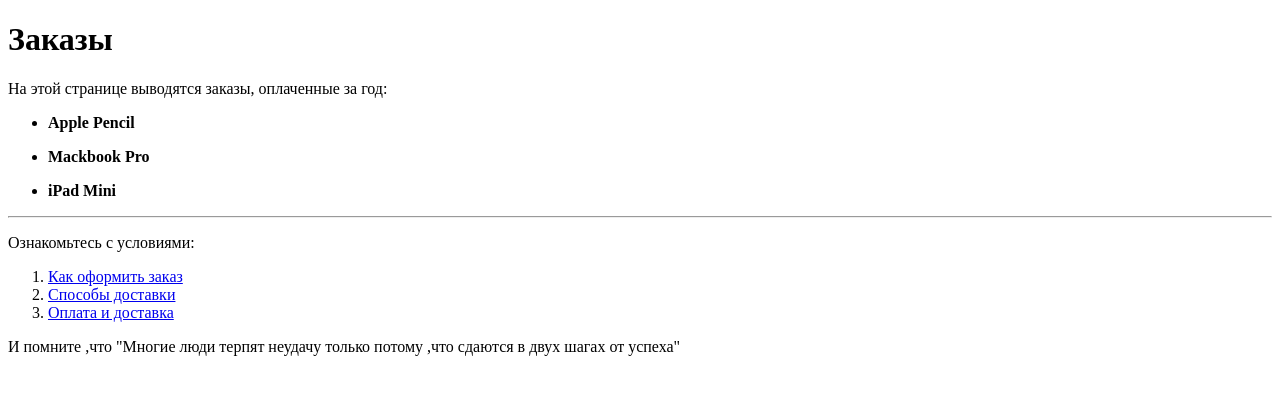
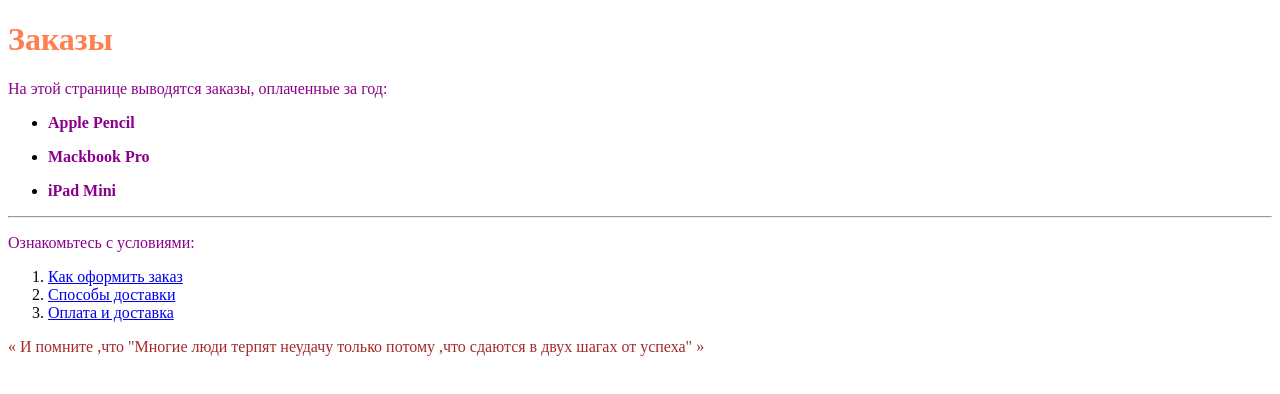
Before and after one commit to h4rtle/test, a plain HTML site: page test.html in a window 1280 px wide. Drawn offline with Linux system fonts and the light colour scheme.

Commit message:
add color

```diff
--- /dev/null
+++ b/css/main.css
@@ -0,0 +1,9 @@
+h1{
+    color:coral;
+}
+p{
+    color: darkmagenta;
+}
+q{
+    color:brown;
+}
--- a/test.html
+++ b/test.html
@@ -5,6 +5,7 @@
     <meta http-equiv="X-UA-Compatible" content="IE=edge">
     <meta name="viewport" content="width=device-width, initial-scale=1.0">
     <title> lesson.html </title>
+    <link rel="stylesheet" href="css/main.css">
 </head>
 <body>
     <h1> Заказы</h1>
@@ -21,6 +22,6 @@
         <li> <a href="#">Способы доставки </a>   </li>
         <li> <a href="#">Оплата и доставка </a>   </li>
         </ol>
-    <p> И помните ,что "Многие люди терпят неудачу только потому ,что сдаются в двух шагах от успеха"</a>
+    <q> И помните ,что "Многие люди терпят неудачу только потому ,что сдаются в двух шагах от успеха"</a>
 </body>
 </html>
```
Also changed, not shown: semantic.html (+8 -8 lines).
